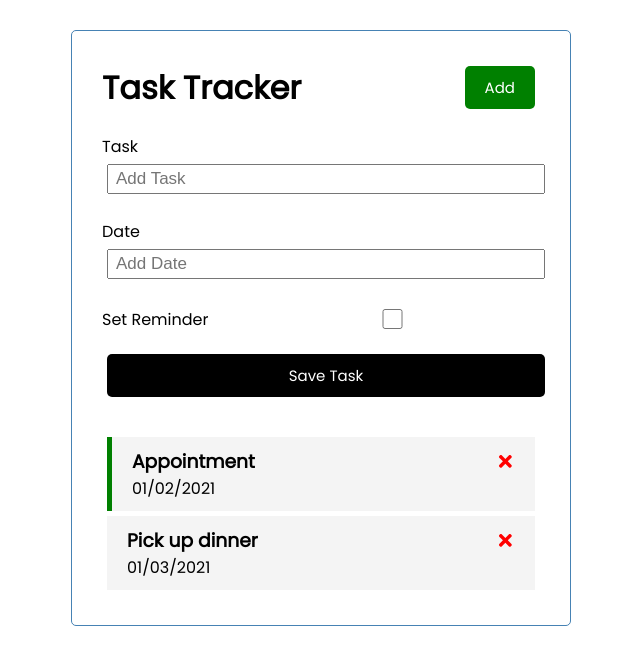
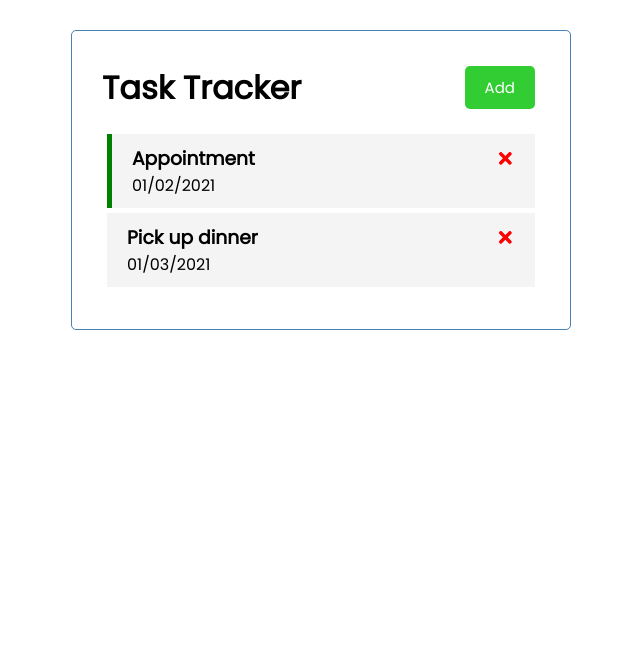
Before and after one commit to jameszhang-a/task-tracker, a React (Create React App) app: page / in a window 1280 px wide. Shown: the top 664 px of the page, without its empty margins (319-959 px from the left). Built offline with nearby package versions, Linux system fonts and the light colour scheme.

Commit message:
Add button toggles form, frontend UI  complete

```diff
--- a/src/App.js
+++ b/src/App.js
@@ -4,6 +4,7 @@
 import { useState } from 'react';
 
 function App() {
+	const [ showAddTask, setShowAddTask ] = useState(false);
 	const [ tasks, setTasks ] = useState([
 		{
 			id       : 1,
@@ -41,8 +42,8 @@
 
 	return (
 		<div className='container'>
-			<Header title='Task Tracker' />
-			<AddTask onAdd={addTask} />
+			<Header title='Task Tracker' onAdd={() => setShowAddTask(!showAddTask)} showAdd={showAddTask} />
+			{showAddTask && <AddTask onAdd={addTask} />}
 			{tasks.length > 0 ? <Tasks tasks={tasks} onDelete={deleteTask} onToggle={toggleReminder} /> : 'No more tasks'}
 		</div>
 	);
--- a/src/components/Header.js
+++ b/src/components/Header.js
@@ -1,14 +1,10 @@
 import Button from './Button';
 
-const Header = ({ title }) => {
-	const onClick = () => {
-		console.log('inside header');
-	};
-
+const Header = ({ title, onAdd, showAdd }) => {
 	return (
-		<header className="header">
+		<header className='header'>
 			<h1>{title}</h1>
-			<Button color="green" text="Add" onClick={onClick} />
+			<Button color={showAdd ? 'pink' : 'limegreen'} text={showAdd ? 'Close' : 'Add'} onClick={onAdd} />
 		</header>
 	);
 };
```
